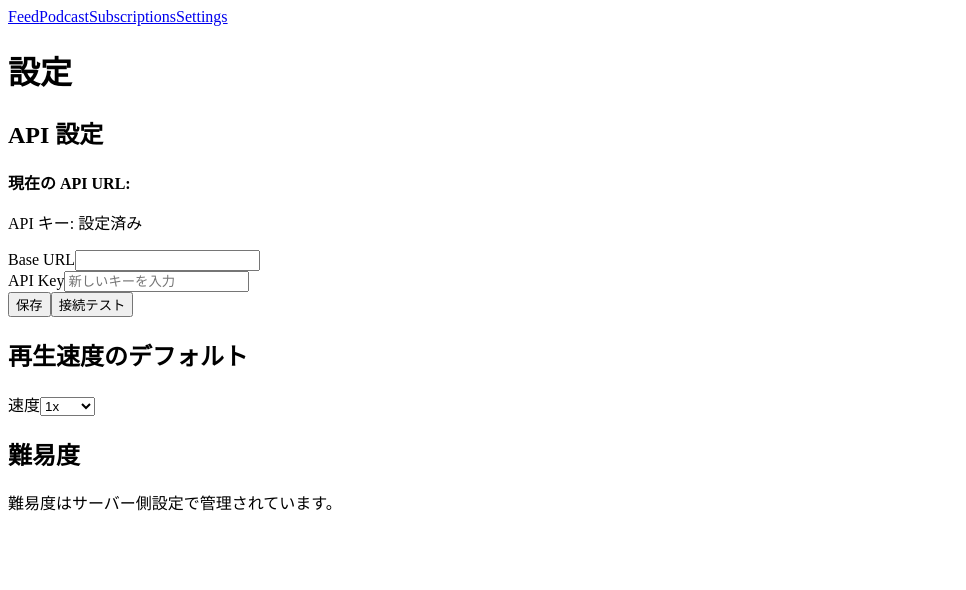
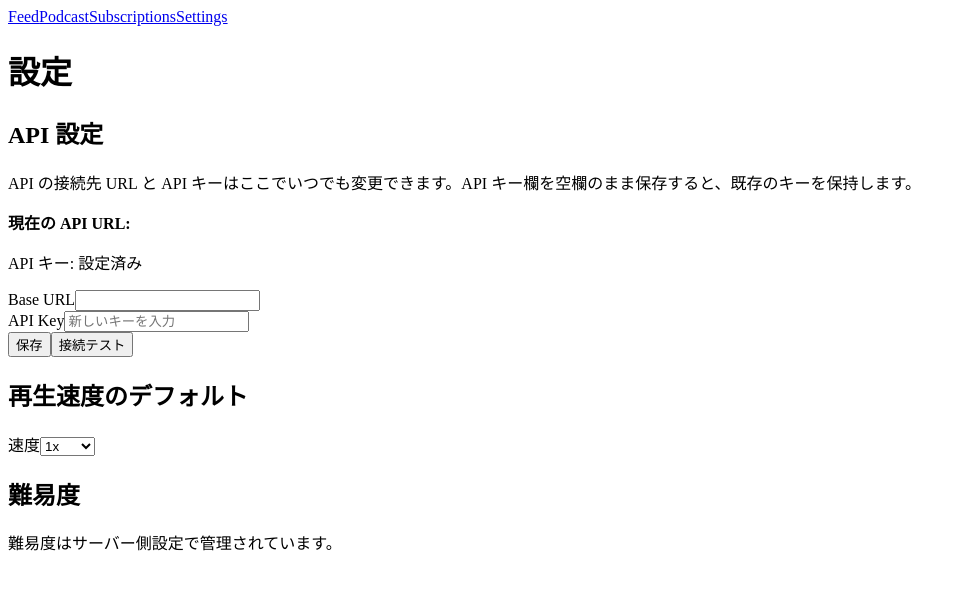
Before and after one commit to examinare000/news-listen-web, a Next.js app: page /settings in a window 1280 px wide. Shown: the top 590 px of the page, without its empty margins (0-966 px from the left). Built offline with nearby package versions, Linux system fonts and the light colour scheme.

Commit message:
SetupModalとSettingsにAPI設定の変更導線を案内する文言を追加

```diff
--- a/app/settings/page.tsx
+++ b/app/settings/page.tsx
@@ -37,6 +37,9 @@ export default function SettingsPage() {
 
       <section>
         <h2>API 設定</h2>
+
+        {/* API キーの修正導線がここにあることを明示する（初回設定後の変更経路） */}
+        <p>API の接続先 URL と API キーはここでいつでも変更できます。API キー欄を空欄のまま保存すると、既存のキーを保持します。</p>
 
         <p>
           <strong>現在の API URL:</strong> {state.baseUrl}
--- a/components/ui/SetupModal.tsx
+++ b/components/ui/SetupModal.tsx
@@ -87,6 +87,9 @@ export function SetupModal({ onConfigure }: SetupModalProps) {
 
       {testStatus === 'success' && <p>接続成功</p>}
       {testStatus === 'error' && <p>接続エラー</p>}
+
+      {/* 誤った値を保存しても後から修正できることを明示し、修正導線の不在による行き詰まりを防ぐ */}
+      <p>保存後も、下部の Settings タブからいつでも変更できます。</p>
     </div>
   )
 }
```
